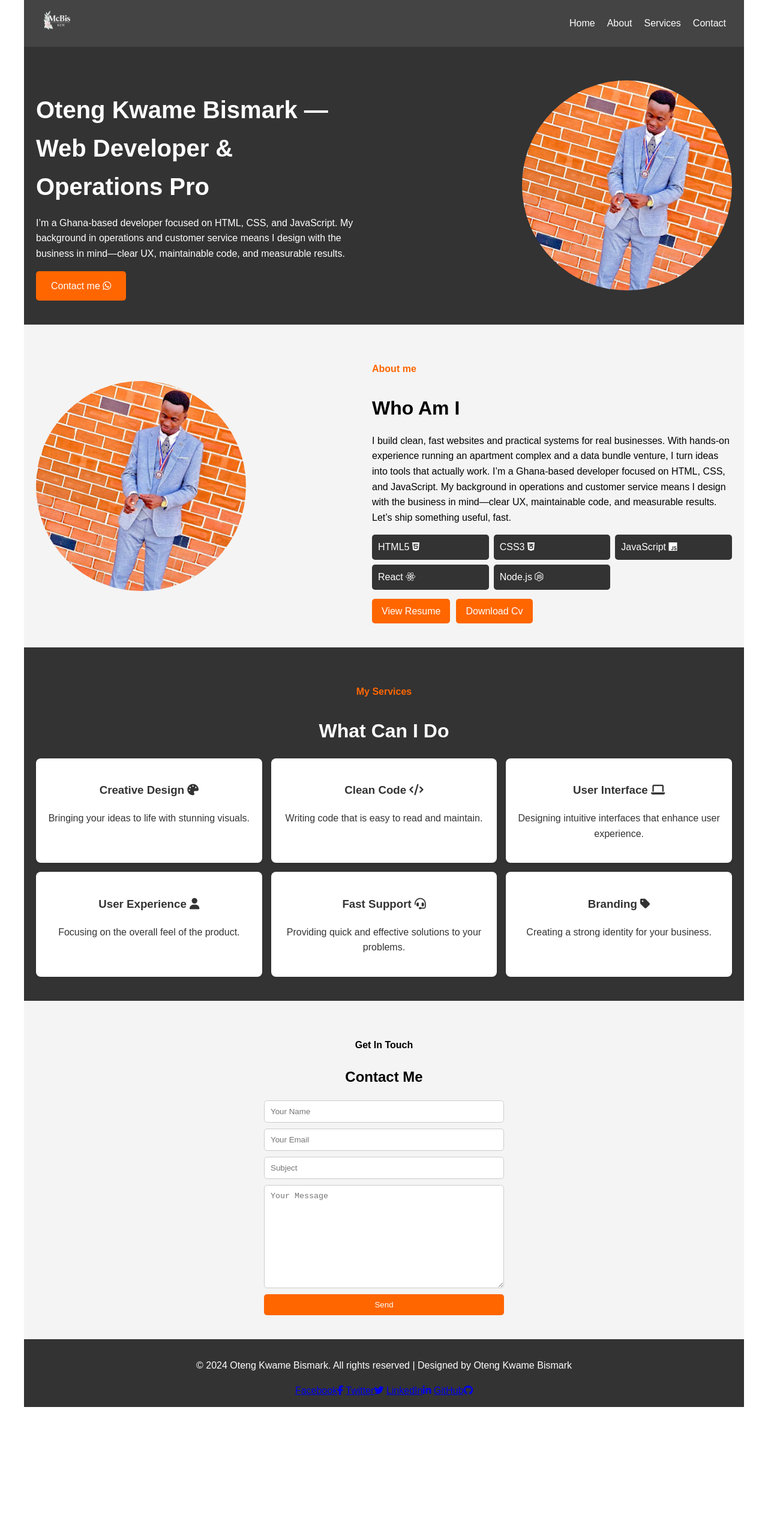
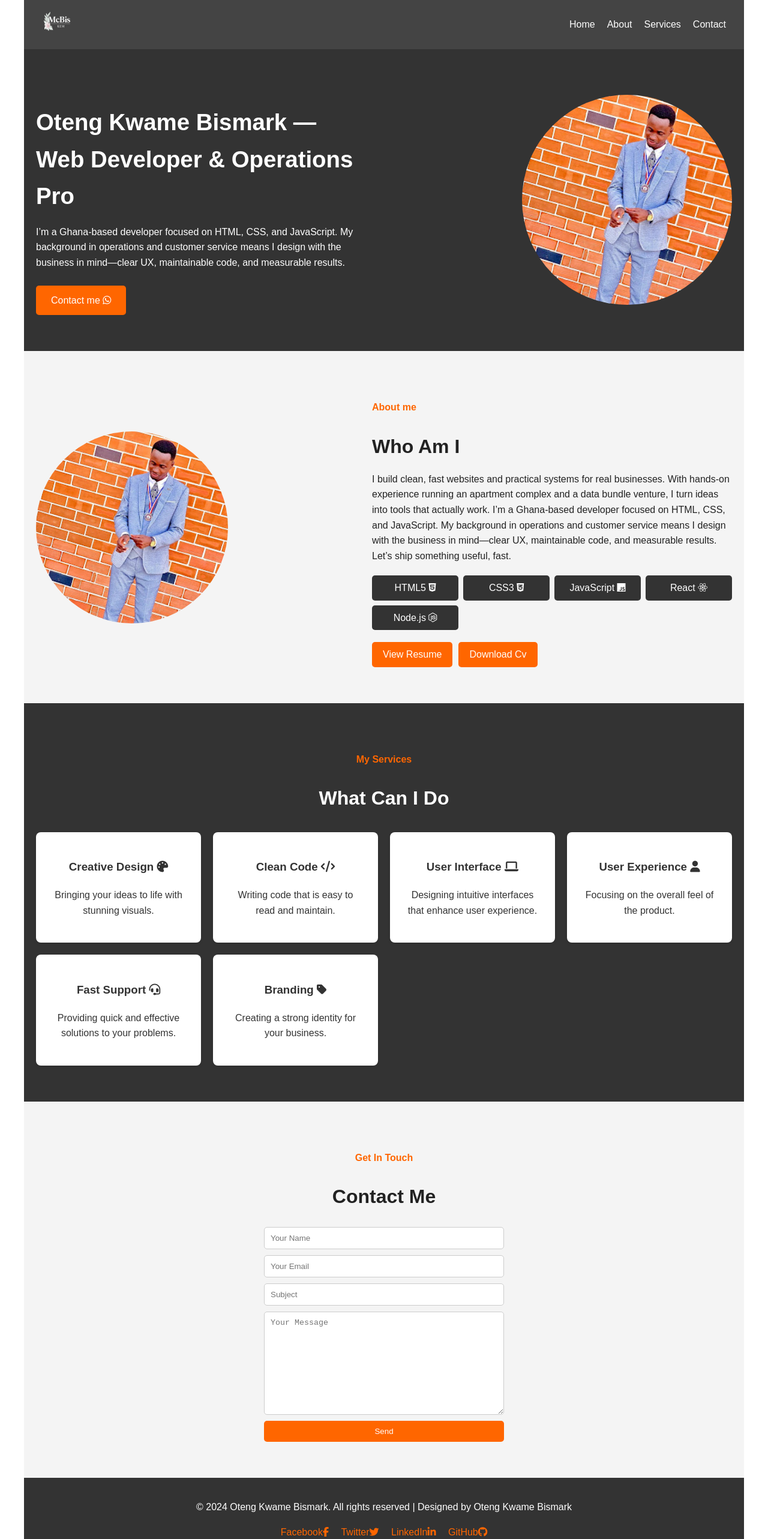
Before and after one commit to Bismark299/Portfolio, a plain HTML site: page index.html in a window 1280 px wide. Shown: the top 2565 px of the page at 60% size. Before the commit the page ends 2345 px from the top, so only its background shows below. Drawn offline with Linux system fonts and the light colour scheme.

Commit message:
Refactor CSS for improved layout and responsiveness
Updated styles for various sections including header, hero, resume, projects, and contact. Enhanced responsiveness and added global styles.

```diff
--- a/css/styles.css
+++ b/css/styles.css
@@ -1,3 +1,8 @@
+/* === GLOBAL STYLES === */
+* {
+  box-sizing: border-box;
+}
+
 body {
   font-family: sans-serif;
   line-height: 1.6;
@@ -5,14 +10,15 @@ body {
   padding: 0;
   max-width: 1200px;
   margin: auto;
+  color: #222;
 }
 
-/* === Header === */
+/* === HEADER === */
 header {
   display: flex;
   justify-content: space-between;
   align-items: center;
-  padding: 10px 30px;
+  padding: 12px 30px;
   background-color: #444;
   color: white;
   position: sticky;
@@ -20,12 +26,10 @@ header {
   z-index: 1000;
 }
 
-/* Logo */
-.logo a img {
+.logo img {
   height: 50px;
 }
 
-/* Navigation */
 .nav-links {
   list-style: none;
   display: flex;
@@ -45,23 +49,6 @@ header {
   color: #ff6600;
 }
 
-/* CTA button */
-.cta button {
-  background: #ff6600;
-  color: white;
-  border: none;
-  padding: 8px 15px;
-  border-radius: 6px;
-  font-size: 0.95rem;
-  font-weight: bold;
-  cursor: pointer;
-}
-
-.cta button:hover {
-  background: #e65c00;
-}
-
-/* Menu icon */
 .menu-icon {
   display: none;
   font-size: 1.5rem;
@@ -69,21 +56,22 @@ header {
   color: white;
 }
 
-/* === Hero Section === */
+/* === HERO SECTION === */
 .hero {
   background-color: #333;
   color: white;
   display: flex;
   align-items: center;
   justify-content: space-between;
-  padding: 40px 20px;
+  padding: 60px 20px;
   gap: 30px;
 }
 
 .hero img {
   height: 350px;
+  width: 350px;
+  border-radius: 50%;
   object-fit: cover;
-  border-radius: 50%;
 }
 
 .hero-text {
@@ -91,8 +79,12 @@ header {
 }
 
 .hero-text h1 {
-  font-size: 2.5em;
-  margin-bottom: 10px;
+  font-size: 2.4em;
+  margin-bottom: 15px;
+}
+
+.hero-text p {
+  margin-bottom: 25px;
 }
 
 .hero-text a {
@@ -108,20 +100,21 @@ header {
   background-color: #e65c00;
 }
 
-/* === Resume Section === */
+/* === RESUME SECTION === */
 .resume {
   background-color: #f4f4f4;
   display: flex;
   align-items: center;
   justify-content: space-between;
-  padding: 40px 20px;
-  gap: 30px;
+  padding: 60px 20px;
+  gap: 40px;
 }
 
 .resume img {
-  height: 350px;
+  height: 320px;
+  width: 320px;
+  border-radius: 50%;
   object-fit: cover;
-  border-radius: 50%;
 }
 
 .resume-text {
@@ -131,7 +124,6 @@ header {
 .resume-text h4 {
   color: #ff6600;
   margin-bottom: 5px;
-  font-weight: bold;
 }
 
 .resume-text h2 {
@@ -139,50 +131,54 @@ header {
   margin-bottom: 10px;
 }
 
-.resume .skills {
-  display: grid;
-  grid-template-columns: repeat(3, 1fr);
-  gap: 8px;
-  margin-top: 15px;
+.resume-text p {
+  margin-bottom: 20px;
 }
 
-.resume .skills div {
+.skills {
+  display: grid;
+  grid-template-columns: repeat(auto-fit, minmax(130px, 1fr));
+  gap: 8px;
+}
+
+.skills div {
   background-color: #333;
   color: white;
-  padding: 8px 10px;
+  padding: 8px;
   border-radius: 5px;
   transition: 0.2s;
+  text-align: center;
 }
 
-.resume .skills div:hover {
+.skills div:hover {
   background-color: #444;
   transform: scale(1.05);
 }
 
-.resume .resume-buttons {
+.resume-buttons {
   display: flex;
   gap: 10px;
-  margin-top: 15px;
+  margin-top: 20px;
 }
 
-.resume .resume-buttons a {
+.resume-buttons a {
   background-color: #ff6600;
   color: white;
-  padding: 8px 16px;
+  padding: 8px 18px;
   border-radius: 5px;
   text-decoration: none;
 }
 
-.resume .resume-buttons a:hover {
+.resume-buttons a:hover {
   background-color: #e65c00;
 }
 
-/* === Projects Section === */
+/* === PROJECTS / SERVICES SECTION === */
 .projects {
   background-color: #333;
   color: white;
   text-align: center;
-  padding: 40px 20px;
+  padding: 60px 20px;
 }
 
 .projects h4 {
@@ -192,36 +188,46 @@ header {
 
 .projects h2 {
   font-size: 2em;
-  margin-bottom: 20px;
+  margin-bottom: 30px;
 }
 
 .services {
   display: grid;
-  grid-template-columns: repeat(3, 1fr);
-  gap: 15px;
+  grid-template-columns: repeat(auto-fit, minmax(250px, 1fr));
+  gap: 20px;
 }
 
-.services .service {
+.service {
   background-color: white;
   color: #333;
-  padding: 20px;
+  padding: 25px;
   border-radius: 8px;
   box-shadow: 0 2px 5px rgba(0, 0, 0, 0.1);
+  transition: transform 0.2s;
 }
 
-.services .service:hover {
+.service:hover {
   transform: scale(1.03);
-  transition: 0.2s;
 }
 
-/* === Contact Section === */
+/* === CONTACT SECTION === */
 .contact {
   background-color: #f4f4f4;
   text-align: center;
-  padding: 40px 20px;
+  padding: 60px 20px;
 }
 
-.contact form {
+.contact h4 {
+  color: #ff6600;
+  margin-bottom: 5px;
+}
+
+.contact h2 {
+  font-size: 2em;
+  margin-bottom: 25px;
+}
+
+.contact-form {
   display: flex;
   flex-direction: column;
   max-width: 400px;
@@ -229,14 +235,14 @@ header {
   gap: 10px;
 }
 
-.contact form input,
-.contact form textarea {
+.contact-form input,
+.contact-form textarea {
   padding: 10px;
   border-radius: 5px;
   border: 1px solid #ccc;
 }
 
-.contact form button {
+.contact-form button {
   background-color: #ff6600;
   color: white;
   border: none;
@@ -245,19 +251,29 @@ header {
   cursor: pointer;
 }
 
-.contact form button:hover {
+.contact-form button:hover {
   background-color: #e65c00;
 }
 
-/* === Footer === */
+/* === FOOTER === */
 .footer-section {
   background-color: #333;
   color: white;
-  padding: 15px;
+  padding: 20px;
   text-align: center;
 }
 
-/* === Responsiveness === */
+.footer-section a {
+  color: #ff6600;
+  text-decoration: none;
+  margin: 0 8px;
+}
+
+.footer-section a:hover {
+  color: #f0f0f0;
+}
+
+/* === RESPONSIVE === */
 @media (max-width: 850px) {
   .hero,
   .resume {
@@ -268,6 +284,7 @@ header {
   .hero img,
   .resume img {
     height: 250px;
+    width: 250px;
   }
 
   .services {
@@ -294,8 +311,4 @@ header {
   .menu-icon {
     display: block;
   }
-
-  .cta {
-    display: none;
-  }
 }
```
